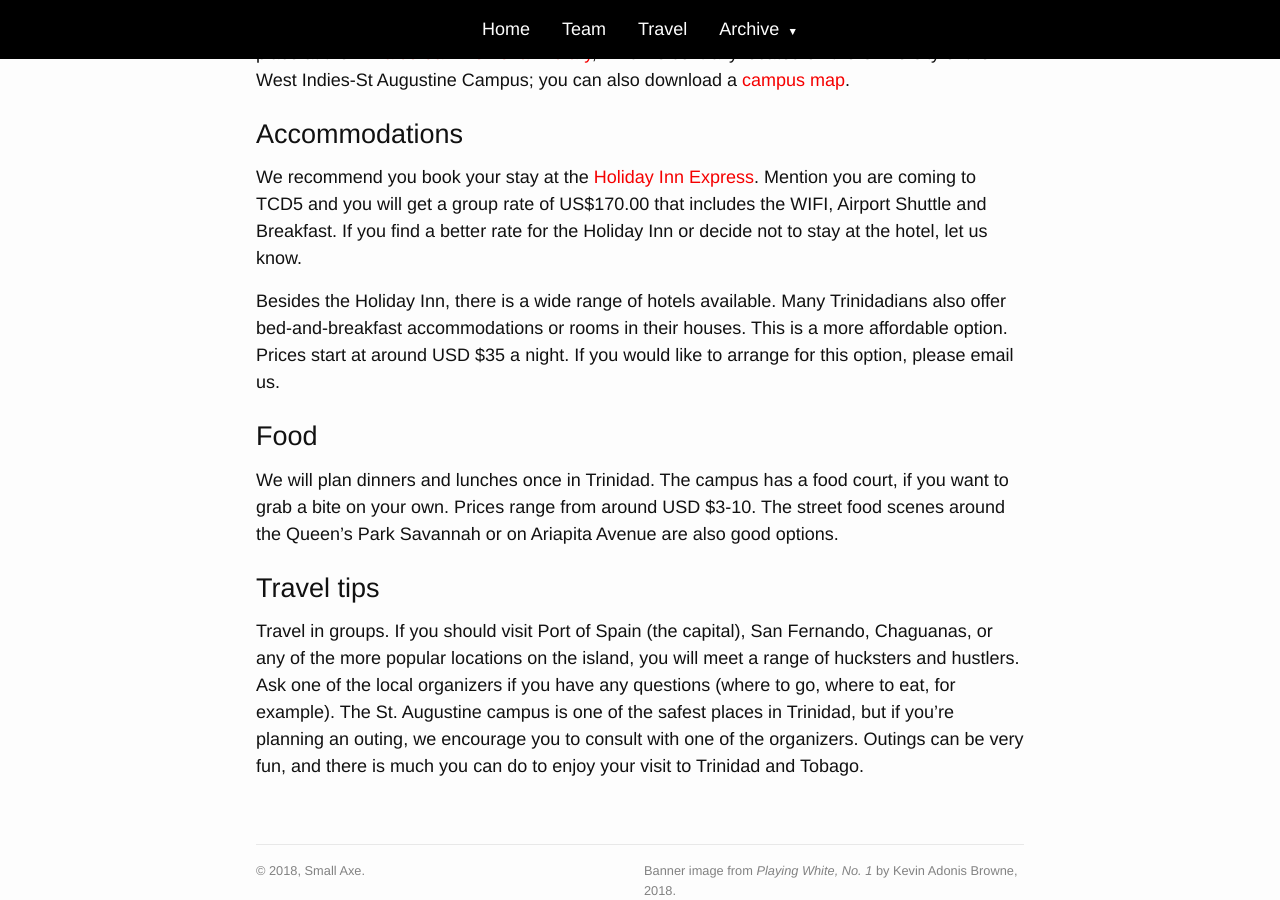
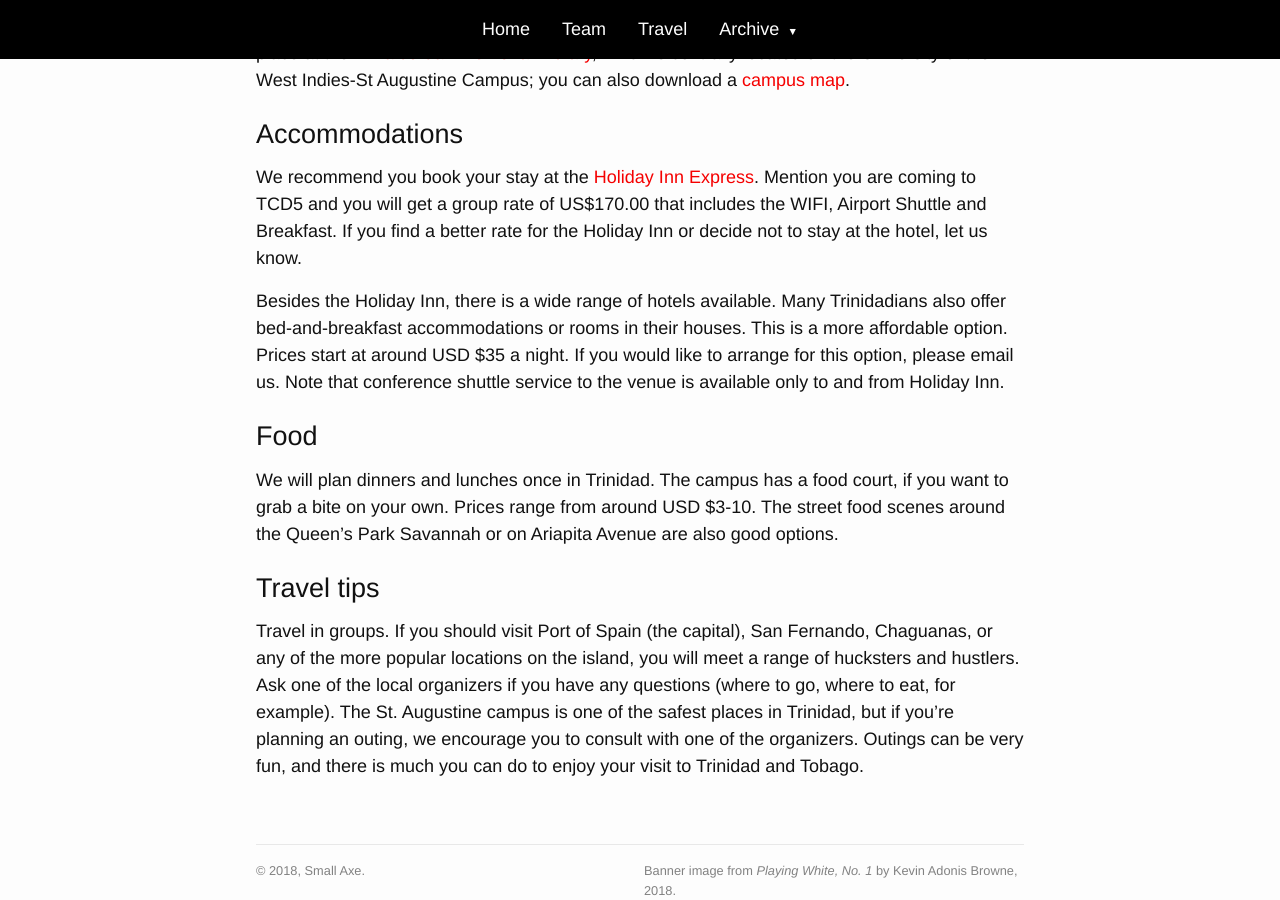
Before and after one commit to kbjosephs/sxcd5-dev, a Jekyll site: the page built from travel.html, in a window 1280 px wide and 900 px high, scrolled down 835 px. Built offline with Jekyll 4.4.1, drawn with Linux system fonts in a browser that asks for light colours.

Commit message:
final tweak to travel

```diff
--- a/travel.html
+++ b/travel.html
@@ -12,7 +12,7 @@ title: Travel
 <h2>Accommodations</h2>
 	<p>We recommend you book your stay at the <a href="https://www.ihg.com/holidayinnexpress/hotels/us/en/trincity/poshi/hoteldetail">Holiday Inn Express</a>. Mention you are coming to TCD5 and you will get a group rate of US$170.00 that includes the WIFI, Airport Shuttle and Breakfast. If you find a better rate for the Holiday Inn or decide not to stay at the hotel, let us know.</p>
 
-	<p>Besides the Holiday Inn, there is a wide range of hotels available. Many Trinidadians also offer bed-and-breakfast accommodations or rooms in their houses. This is a more affordable option. Prices start at around USD $35 a night. If you would like to arrange for this option, please email us.</p>
+	<p>Besides the Holiday Inn, there is a wide range of hotels available. Many Trinidadians also offer bed-and-breakfast accommodations or rooms in their houses. This is a more affordable option. Prices start at around USD $35 a night. If you would like to arrange for this option, please email us. Note that conference shuttle service to the venue is available only to and from Holiday Inn.</p>
 
 <h2>Food</h2>
 	<p>We will plan dinners and lunches once in Trinidad. The campus has a food court, if you want to grab a bite on your own. Prices range from around USD $3-10. The street food scenes around the Queen’s Park Savannah or on Ariapita Avenue are also good options.</p>
```
Also changed, not shown: 2 other files.
